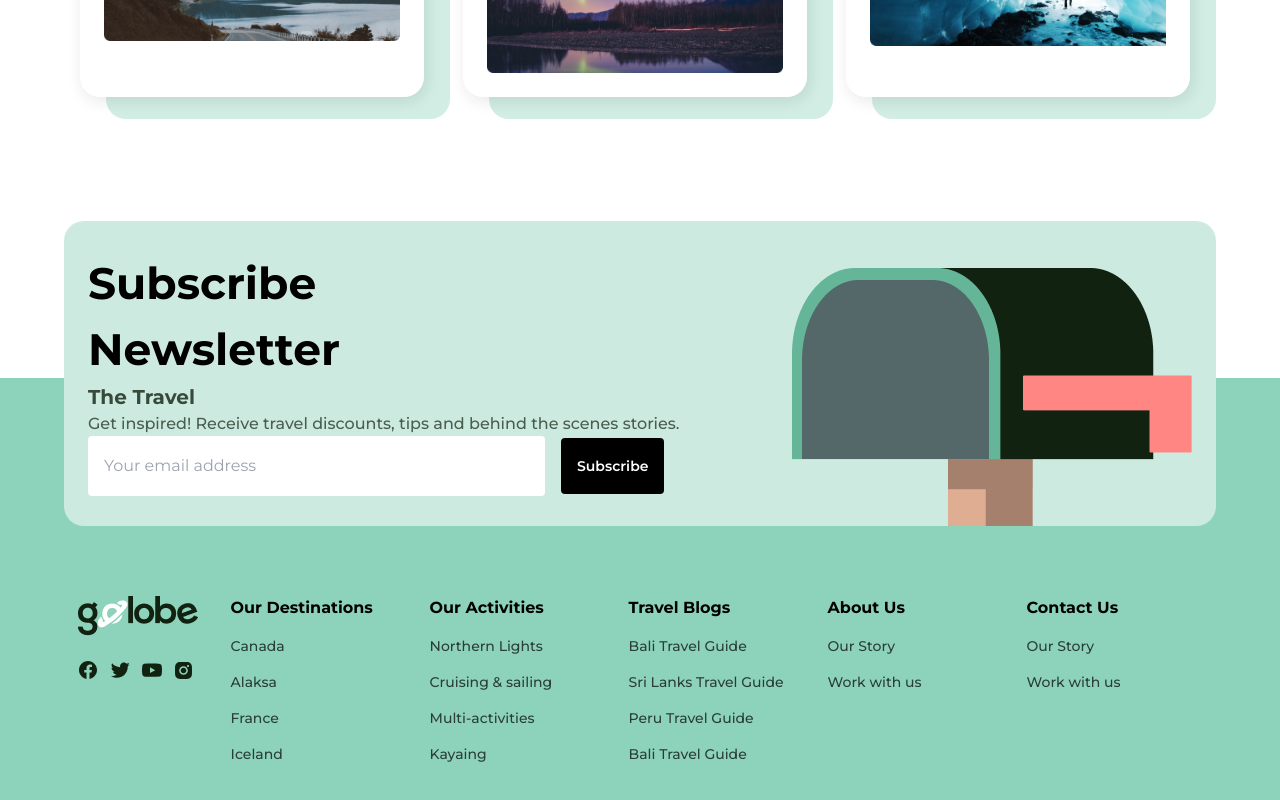
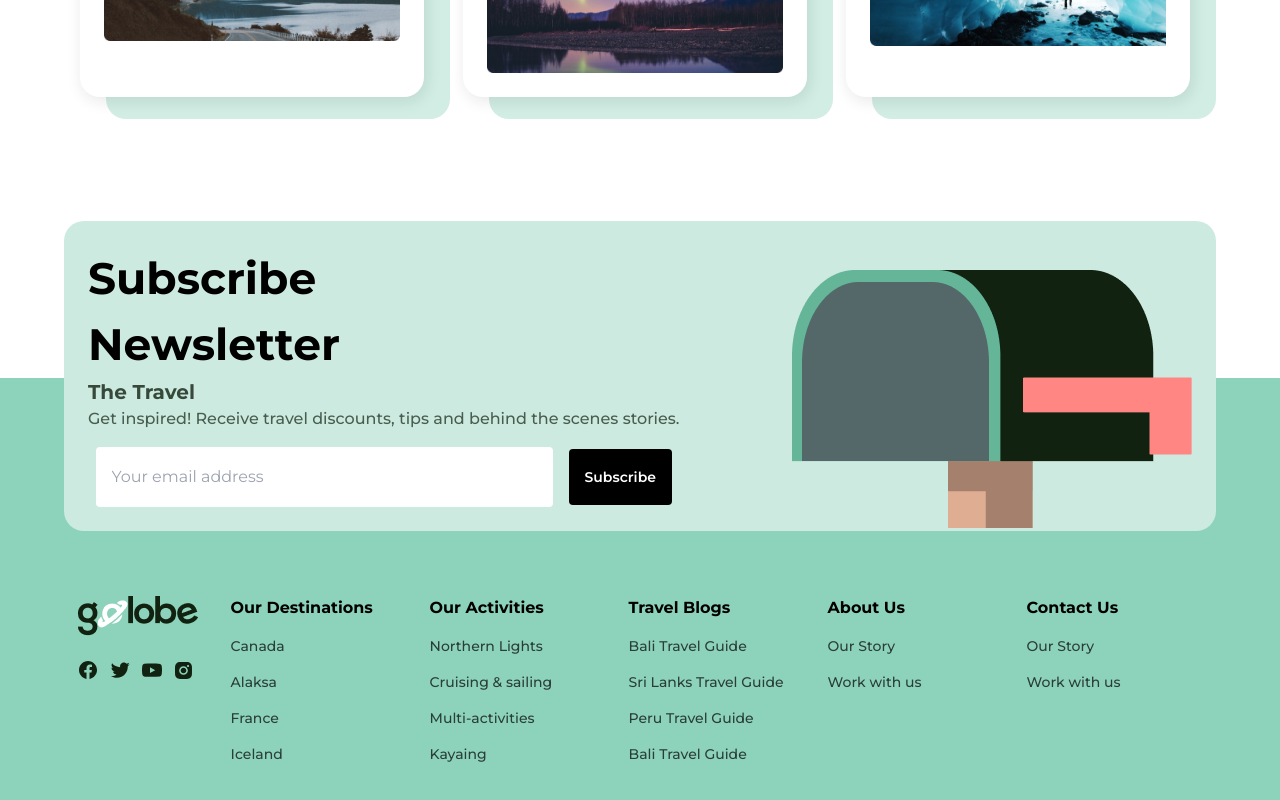
Before and after one commit to Kiguradze/travel-agency, a React (Vite) app: page / in a window 1280 px wide. Shown: the part 2708-3508 px from the top of the page. Built offline with nearby package versions, Linux system fonts and the light colour scheme.

Commit message:
modify: footer

```diff
--- a/src/components/Footer.jsx
+++ b/src/components/Footer.jsx
@@ -12,7 +12,7 @@ const Footer = () => {
       <div className="max-w-[1440px] mx-auto px-4 relative">
         <div className="w-full h-full mx-auto xl:w-[90%]">
           <div className="w-full pt-[218px] pb-16 flex flex-col justify-between items-center gap-20 xl:flex-row xl:items-start xl:gap-0">
-            <div className="w-full min-h-[305px] px-6 rounded-[20px] mx-auto flex items-center lg:lg:justify-between xl:w-[90%] bg-[#CDEAE1] absolute -top-[20%]  sm:-top-[35%] left-1/2 -translate-x-1/2 ">
+            <div className="w-full min-h-[305px] px-6 rounded-[20px] mx-auto flex items-center lg:lg:justify-between xl:w-[90%] bg-[#CDEAE1] absolute -top-[22%]  sm:-top-[35%] left-1/2 -translate-x-1/2 ">
               <div className="w-full py-6 flex flex-col  items-center text-center lg:w-fit lg:text-left lg:items-start ">
                 <h2 className="max-w-[364px] text-[44px] font-bold leadin-[54px]">
                   Subscribe Newsletter
@@ -28,7 +28,7 @@ const Footer = () => {
                 </div>
                 <form
                   action=""
-                  className="w-full flex flex-col items-center gap-4 sm:flex-row "
+                  className="w-full mt-4 flex flex-col items-center justify-center gap-4 sm:flex-row "
                 >
                   <input
                     type="text"
```
